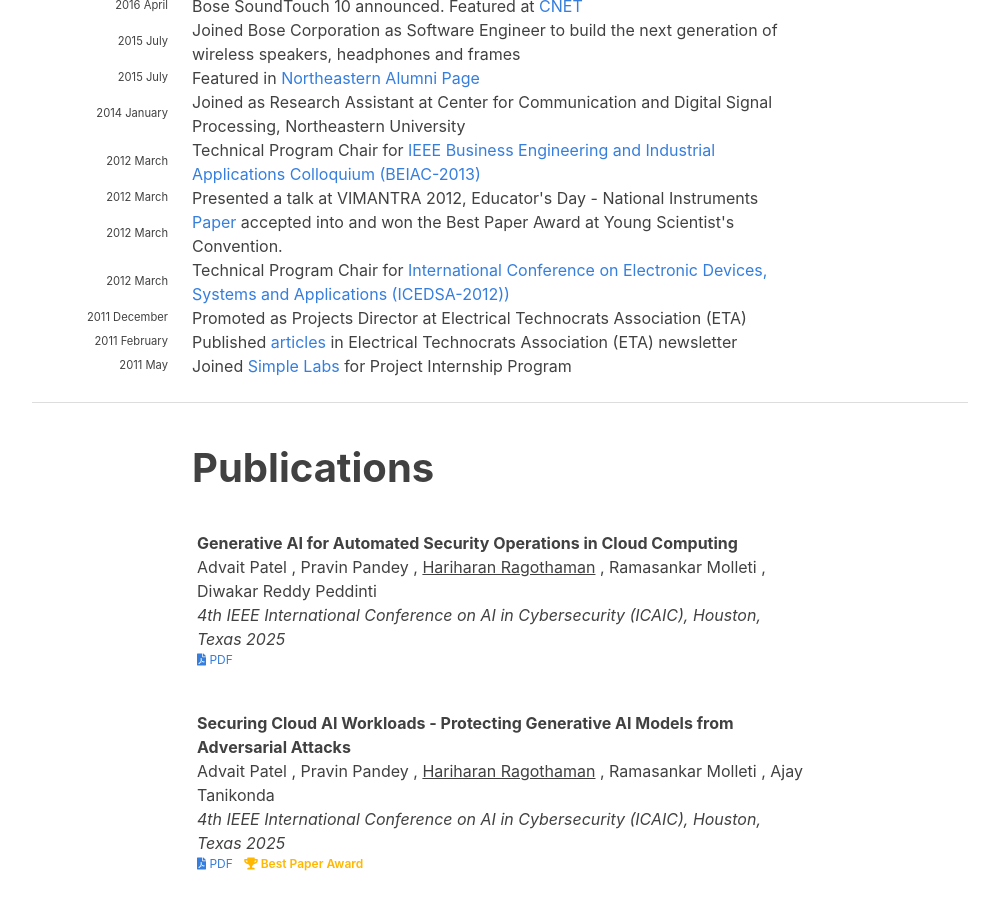
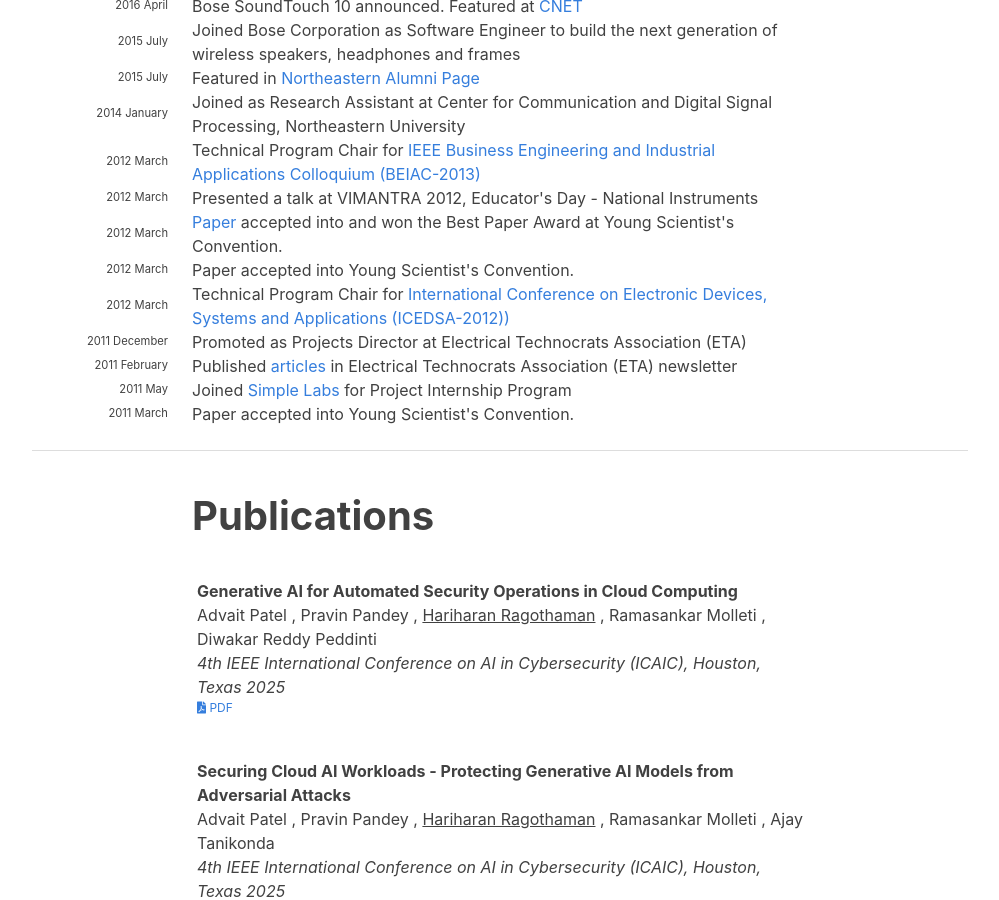
Before and after one commit to hariharanragothaman/hariharanragothaman.github.io, a Jekyll site: the page built from index.md, in a window 1280 px wide and 900 px high, scrolled down 2826 px. Shown: the whole window, without its empty margins (140-1139 px from the left). Built offline with Jekyll 4.4.1, drawn with Linux system fonts in a browser that asks for light colours; nearby versions of some CDN libraries; some web fonts are replaced.

Commit message:
Polishes and Updates

```diff
--- a/_data/news.yaml
+++ b/_data/news.yaml
@@ -350,6 +350,10 @@
 
 - year: 2012
   year-extra: March
+  description: Paper accepted into Young Scientist's Convention.
+
+- year: 2012
+  year-extra: March
   description: Technical Program Chair for <a href="https://ieeexplore.ieee.org/xpl/conhome/6504611/proceeding">International Conference on Electronic Devices, Systems and Applications (ICEDSA-2012))</a>
 
 #-------------------------------------------- 2011 --------------------------------------------------------------------
@@ -365,3 +369,7 @@
 - year: 2011
   year-extra: May
   description: Joined <a href="https://www.simplelabs.co.in/">Simple Labs</a> for Project Internship Program
+
+- year: 2011
+  year-extra: March
+  description:  Paper accepted into Young Scientist's Convention.
```
